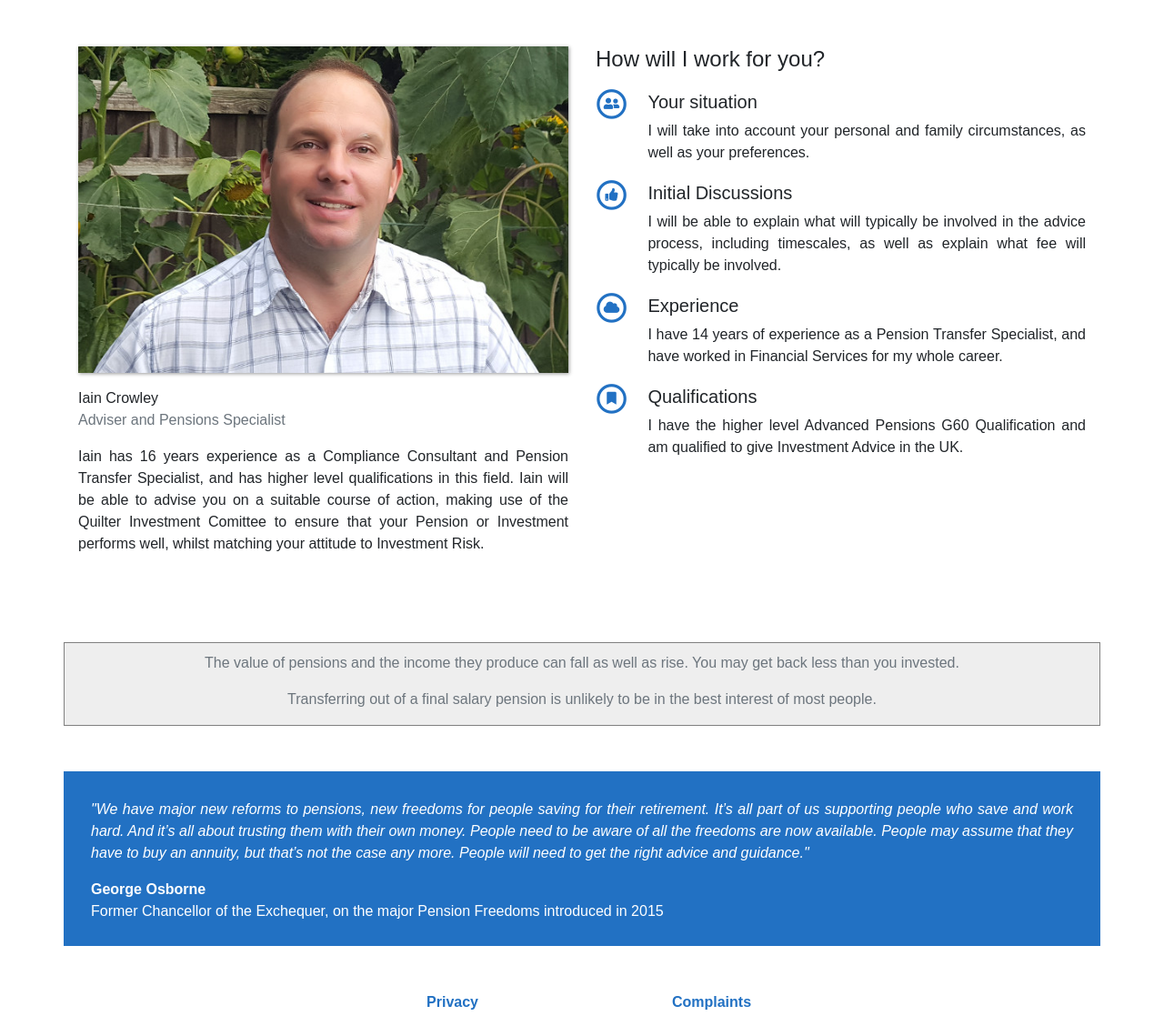
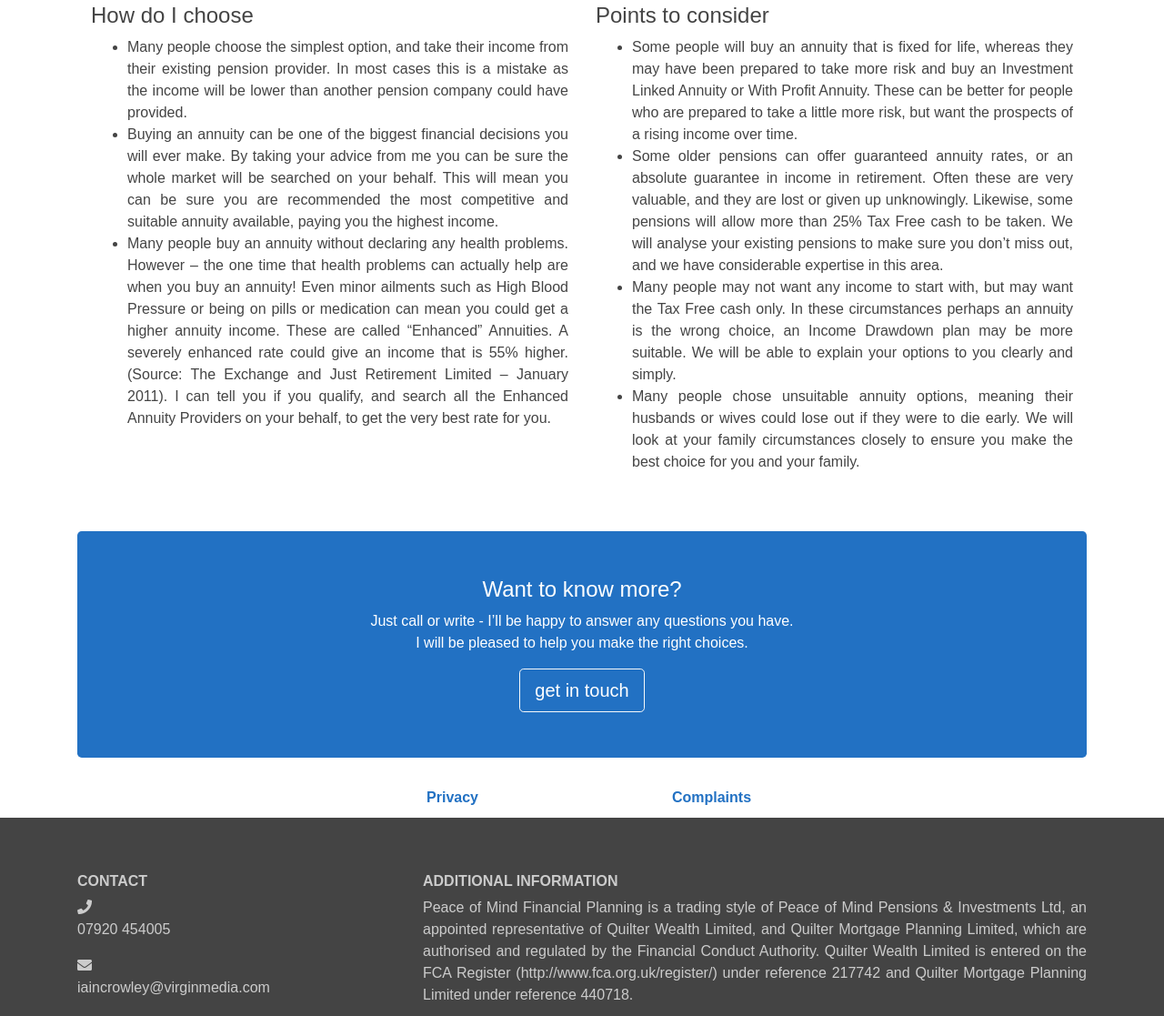
Before and after one commit to magicbobson/peaceofmind-html, a plain HTML site: page annuities.html in a window 1280 px wide. Shown: the part 336-1453 px from the top of the page at 91% size. Drawn offline with nearby package versions, Linux system fonts and the light colour scheme.

Commit message:
annuities page

```diff
--- a/annuities.html
+++ b/annuities.html
@@ -85,176 +85,39 @@
         <h1>Annuities</h1>
     </div>
 
-    <div class="container">
+    <div class="container page-text">
         <p>Although it is no longer compulsory to buy an annuity, this can still be a sensible option for many people who want absolute certainty of their income in retirement.  Getting advice and having the whole of the market researched is essential to avoid buying a “poor value” annuity.   Not living long enough to make having an annuity worthwhile is a common concern.   However, with the right advice it is possible to have a guaranteed income in retirement AND for it to be possible to leave “unused” money to children.</p>
         <div class="row">
-
+            <div class="col-lg-6">
+                <h2>How do I choose</h2>
+                <ul>
+                    <li>Many people choose the simplest option, and take their income from their existing pension provider. In most cases this is a mistake as the income will be lower than another pension company could have provided.</li>
+                    <li>Buying an annuity can be one of the biggest financial decisions you will ever make. By taking your advice from me you can be sure the whole market will be searched on your behalf.  This will mean you can be sure you are recommended the most competitive and suitable annuity available, paying you the highest income.</li>
+                    <li>Many people buy an annuity without declaring any health problems.  However – the one time that health problems can actually help are when you buy an annuity!  Even minor ailments such as High Blood Pressure or being on pills or medication can mean you could get a higher annuity income.  These are called “Enhanced” Annuities.  A severely enhanced rate could give an income that is 55% higher. (Source: The Exchange and Just Retirement Limited – January 2011). I can tell you if you qualify, and search all the Enhanced Annuity Providers on your behalf, to get the very best rate for you.</li>
+                </ul>
+            </div>
+            <div class="col-lg-6">
+                <h2>Points to consider</h2>
+                <ul>
+                    <li>Some people will buy an annuity that is fixed for life, whereas they may have been prepared to take more risk and buy an Investment Linked Annuity or With Profit Annuity. These can be better for people who are prepared to take a little more risk, but want the prospects of a rising income over time.</li>
+                    <li>Some older pensions can offer guaranteed annuity rates, or an absolute guarantee in income in retirement. Often these are very valuable, and they are lost or given up unknowingly. Likewise, some pensions will allow more than 25% Tax Free cash to be taken. We will analyse your existing pensions to make sure you don’t miss out, and we have considerable expertise in this area.</li>
+                    <li>Many people may not want any income to start with, but may want the Tax Free cash only. In these circumstances perhaps an annuity is the wrong choice, an Income Drawdown plan may be more suitable. We will be able to explain your options to you clearly and simply.</li>
+                    <li>Many people chose unsuitable annuity options, meaning their husbands or wives could lose out if they were to die early. We will look at your family circumstances closely to ensure you make the best choice for you and your family.</li>
+                </ul>
+            </div>
         </div>
-    </div>
-
-    <!-- two column section -->
-    <div class="container features">
-        <div class="row">
-
-            <!-- iain -->
-            <div class="col-lg-6">
-                <div class="row grid">
-                    <div class="col-md-6 col-lg-12">
-                        <img src="images/iain_portrait_600_400.jpg" class="img-fluid">
-                    </div>
-                    <div class="col-md-6 col-lg-12">
-                        <p>
-                            Iain Crowley <br />
-                            <span class="text-muted">Adviser and Pensions Specialist</span>
-                        </p>
-                        <p>Iain has 16 years experience as a Compliance Consultant and Pension Transfer Specialist, and
-                            has higher level qualifications in this field. Iain will be able to advise you on a suitable
-                            course of action, making use of the Quilter Investment Comittee to ensure that your Pension
-                            or Investment performs well, whilst matching your attitude to Investment Risk.</p>
-                    </div>
-                </div>
-            </div>
-
-            <!-- bullets -->
-            <div class="col-lg-6 work-list">
-                <h2 class="">How will I work for you?</h2>
-                <div class="row">
-                    <div class="col-1">
-                        <span class="fa-stack fa-sm icon">
-                            <i class="fas fa-user-friends fa-stack-1x"></i>
-                            <i class="far fa-circle fa-stack-2x icon-circle"></i>
-                        </span>
-                    </div>
-                    <div class="col">
-                        <h3>Your situation</h3>
-                        I will take into account your personal and family circumstances, as well as your preferences.
-                    </div>
-                </div>
-                <div class="row">
-                    <div class="col-1">
-                        <span class="fa-stack fa-sm icon">
-                            <i class="fas fa-thumbs-up fa-stack-1x"></i>
-                            <i class="far fa-circle fa-stack-2x icon-circle"></i>
-                        </span>
-                    </div>
-                    <div class="col">
-                        <h3>Initial Discussions</h3>
-                        I will be able to explain what will typically be involved in the advice process, including
-                        timescales, as well as explain what fee will typically be involved.
-                    </div>
-                </div>
-                <div class="row">
-                    <div class="col-1">
-                        <span class="fa-stack fa-sm icon">
-                            <i class="fas fa-cloud fa-stack-1x"></i>
-                            <i class="far fa-circle fa-stack-2x icon-circle"></i>
-                        </span>
-                    </div>
-                    <div class="col">
-                        <h3>Experience</h3>
-                        I have 14 years of experience as a Pension Transfer Specialist, and have worked in Financial
-                        Services for my whole career.
-                    </div>
-                </div>
-                <div class="row">
-                    <div class="col-1">
-                        <span class="fa-stack fa-sm icon">
-                            <i class="fas fa-bookmark fa-stack-1x"></i>
-                            <i class="far fa-circle fa-stack-2x icon-circle"></i>
-                        </span>
-                    </div>
-                    <div class="col">
-                        <h3>Qualifications</h3>
-                        I have the higher level Advanced Pensions G60 Qualification and am qualified to give Investment
-                        Advice in the UK.
-                    </div>
-                </div>
-            </div>
-            <!-- /bullets -->
-
+        <div class="jumbotron cta">
+            <h2>Want to know more?</h2>
+            <p>
+                Just call or write - I’ll be happy to answer any questions you have. <br />
+                I will be pleased to help you make the right choices.
+            </p>
+            <button class="btn btn-outline-light btn-lg"><a href="mailto:iaincrowley@virginmedia.com">get in touch</a></button>
         </div>
-    </div>
-
-    <div class="container disclaimer text-muted">
-        <p>The value of pensions and the income they produce can fall as well as rise. You may get back less than you
-            invested.</p>
-        <p>Transferring out of a final salary pension is unlikely to be in the best interest of most people.</p>
-    </div>
-
-    <div class="container bigquote">
-        <p class="font-italic">"We have major new reforms to pensions, new freedoms for people saving for their
-            retirement. It’s all part of us supporting people who save and work hard. And it’s all about trusting them
-            with their own money. People need to be aware of all the freedoms are now available. People may assume that
-            they have to buy an annuity, but that’s not the case any more. People will need to get the right advice and
-            guidance."</p>
-        <p>
-            <span class="font-weight-bold">George Osborne</span> <br />
-            Former Chancellor of the Exchequer, on the major Pension Freedoms introduced in 2015
-        </p>
     </div>
 
 
 
-    <!-- three column section -->
-    <!-- <div class="container features">
-        <div class="row">
-
-            <div class="col-lg-4 col-md-4 col-sm-12">
-                <h3 class="feature-title">Lorem ipsum</h3>
-                <img src="images/iain_portrait_600_400.jpg" class="img-fluid">
-                <p>Lorem ipsum dolor sit amet, consectetur adipiscing elit. Quisque interdum quam odio, quis placerat ante luctus eu. Sed aliquet dolor id sapien rutrum, id vulputate quam iaculis.</p>
-            </div>
-
-            <div class="col-lg-4 col-md-4 col-sm-12">
-                <h3 class="feature-title">Lorem ipsum</h3>
-                <img src="images/iain_portrait_600_400.jpg" class="img-fluid">
-                <p>Lorem ipsum dolor sit amet, consectetur adipiscing elit. Quisque interdum quam odio, quis placerat ante luctus eu. Sed aliquet dolor id sapien rutrum, id vulputate quam iaculis.</p>
-            </div>
-
-            <div class="col-lg-4 col-md-4 col-sm-12">
-                <h3 class="feature-title">Lorem ipsum</h3>
-                <img src="images/iain_portrait_600_400.jpg" class="img-fluid">
-                <p>Lorem ipsum dolor sit amet, consectetur adipiscing elit. Quisque interdum quam odio, quis placerat ante luctus eu. Sed aliquet dolor id sapien rutrum, id vulputate quam iaculis.</p>
-            </div>
-
-        </div>
-    </div> -->
-
-    <!-- team section -->
-    <!-- <div class="background">
-        <div class="container team">
-            <div class="row">
-                <div class="card col-lg-3 col-md-3 col-sm-4 text-center">
-                    <img class="card-img-top rounded-circle" src="images/iain_portrait_600_400.jpg" alt="Card image">
-                    <div class="card-body">
-                        <h4 class="card-title">Jane Doe</h4>
-                        <p class="card-text">Job header-content</p>
-                    </div>
-                </div>
-                <div class="card col-lg-3 col-md-3 col-sm-4 text-center">
-                    <img class="card-img-top rounded-circle" src="images/iain_portrait_600_400.jpg" alt="Card image">
-                    <div class="card-body">
-                        <h4 class="card-title">Jane Doe</h4>
-                        <p class="card-text">Job header-content</p>
-                    </div>
-                </div>
-                <div class="card col-lg-3 col-md-3 col-sm-4 text-center">
-                    <img class="card-img-top rounded-circle" src="images/iain_portrait_600_400.jpg" alt="Card image">
-                    <div class="card-body">
-                        <h4 class="card-title">Jane Doe</h4>
-                        <p class="card-text">Job header-content</p>
-                    </div>
-                </div>
-                <div class="card col-lg-3 col-md-3 col-sm-4 text-center">
-                    <img class="card-img-top rounded-circle" src="images/iain_portrait_600_400.jpg" alt="Card image">
-                    <div class="card-body">
-                        <h4 class="card-title">Jane Doe</h4>
-                        <p class="card-text">Job header-content</p>
-                    </div>
-                </div>
-            </div>
-        </div>
-    </div> -->
 
     <!-- footer links -->
     <div class="container footer-links text-center">
--- a/main.css
+++ b/main.css
@@ -10,6 +10,7 @@ body {
     /* background: #f2f6e9; */
     font-family: "Open-Sans", Arial, Helvetica, sans-serif;
     text-align: justify;
+    color: #444;
 }
 
 h1 {
@@ -115,7 +116,6 @@ h3 {
 
 
 /***********************************************/
-/* work list */
 .page-title {
     /* height: 40px; */
     color: #fff;
@@ -126,7 +126,6 @@ h3 {
 
 
 /***********************************************/
-/* work list */
 .work-list .row {
     margin-top: 20px;
 }
@@ -148,9 +147,37 @@ h3 {
 
 
 /***********************************************/
+/* main page content */
+.page-text .row {
+    margin: 3em auto;
+}
+
+
+/***********************************************/
+/* call to action panel */
+.cta {
+    padding: 50px;
+    background-color: var(--pom-blue);
+    text-align: center;
+    color: #fff;
+}
+.cta .btn {
+    background-color: var(--pom-blue);
+    cursor: pointer;
+}
+.cta:hover {
+}
+.cta a, .cta a:hover {
+    color: #fff;
+    text-decoration: none;
+
+}
+
+
+/***********************************************/
 /* features section */
 .features {
-	margin: 4em auto;
+	margin: 3em auto;
 	/* margin-bottom: 4em auto; */
 	padding: 1em;
 	position: relative;
```
